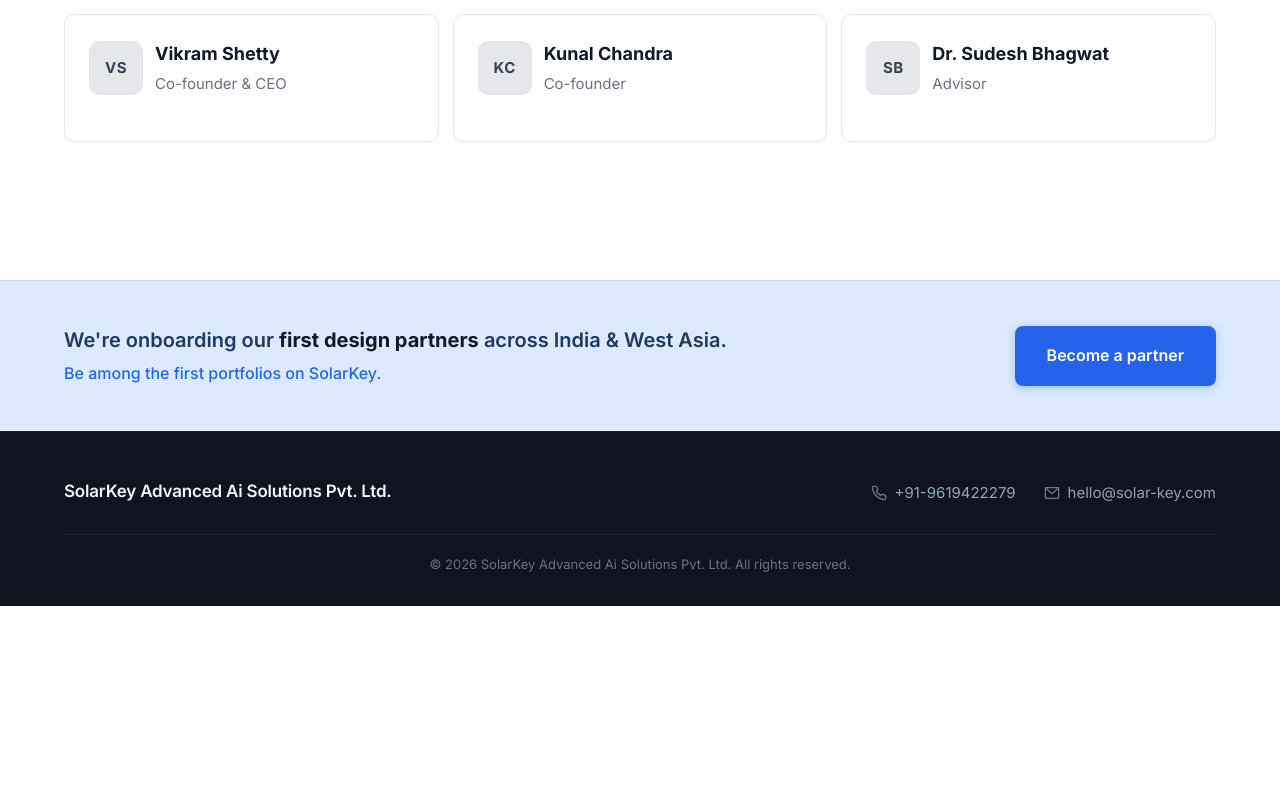
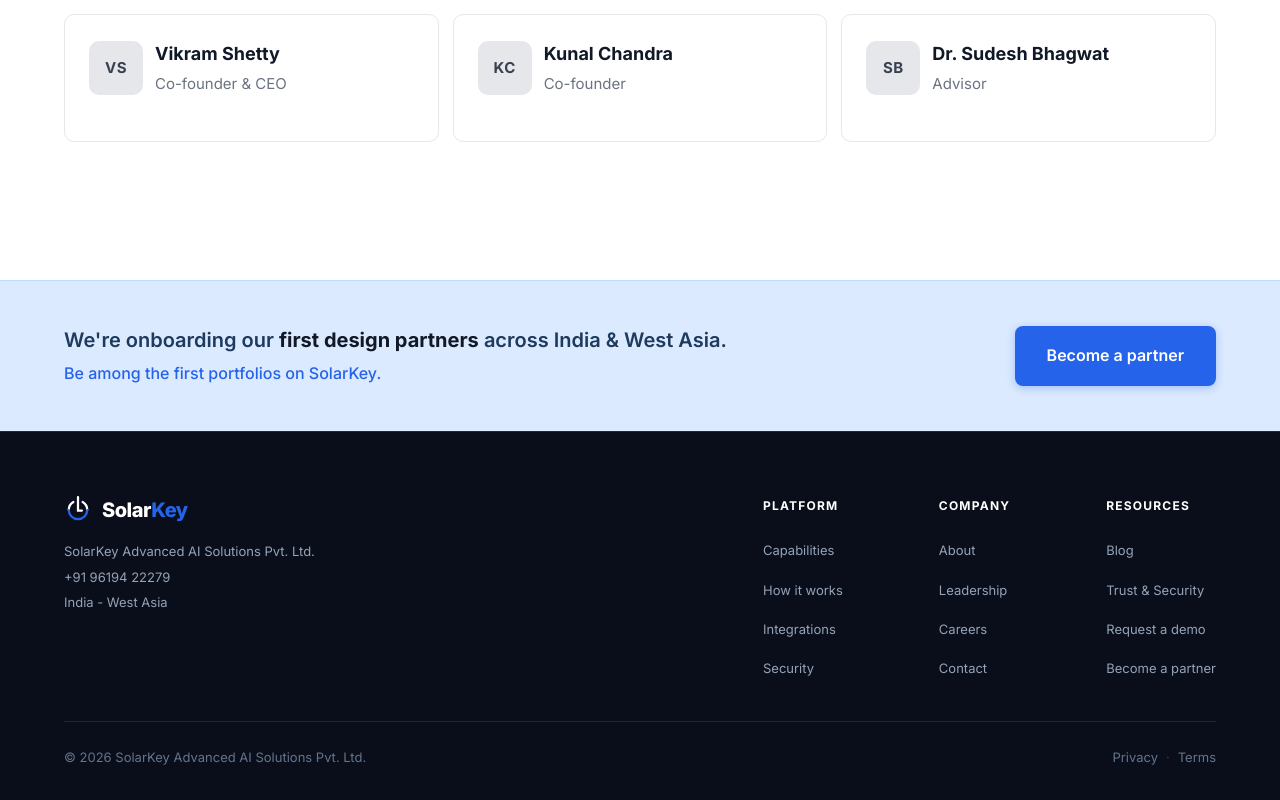
Before and after one commit to shubhamlabade2026/Solar-Key, a Next.js app: page / in a window 1280 px wide. Shown: the part 1673-2473 px from the top of the page. Before the commit the page ends 2279 px from the top, so only its background shows below. Built offline with nearby package versions, Linux system fonts and the light colour scheme.

Commit message:
feat: redesign footer layout to match mockup

```diff
--- a/src/components/Footer.css
+++ b/src/components/Footer.css
@@ -1,120 +1,177 @@
 .site-footer {
-  background: #0f1420;
-  color: #cbd5e1;
-  padding: 48px 0 32px;
-  border-top: 1px solid rgba(255, 255, 255, 0.06);
+  background: #090e1a;
+  color: #94a3b8;
+  padding: 64px 0 32px;
+  border-top: 1px solid #1e293b;
+  width: 100%;
 }
 
 .footer-container {
-  max-width: 1720px;
+  max-width: 1280px;
   margin: 0 auto;
   padding: 0 clamp(24px, 5vw, 64px);
 }
 
-/* ── Top row ── */
-.footer-top {
+/* ── Main grid ── */
+.footer-main-grid {
   display: flex;
   justify-content: space-between;
-  align-items: flex-start;
-  gap: 32px;
+  gap: 48px;
+  flex-wrap: wrap;
+  margin-bottom: 40px;
+}
+
+/* Left Column: Brand & Logo */
+.footer-brand-column {
+  display: flex;
+  flex-direction: column;
+  gap: 18px;
+  min-width: 280px;
+}
+
+.footer-logo {
+  display: flex;
+  align-items: center;
+  gap: 10px;
+  text-decoration: none;
+}
+
+.footer-logo-text {
+  font-size: 20px;
+  font-weight: 800;
+  color: #ffffff;
+  letter-spacing: -0.5px;
+  line-height: 1;
+}
+
+.footer-logo-key {
+  color: #2563EB;
+}
+
+.footer-address-info {
+  display: flex;
+  flex-direction: column;
+  gap: 6px;
+  font-size: 13px;
+  color: #94a3b8;
+  line-height: 1.5;
+}
+
+/* Right Columns: Link lists */
+.footer-links-columns {
+  display: flex;
+  gap: clamp(32px, 8vw, 96px);
   flex-wrap: wrap;
 }
 
-.footer-brand {
-  flex: 1;
-  min-width: 260px;
+.footer-links-col {
+  display: flex;
+  flex-direction: column;
 }
 
-.footer-company-name {
-  font-size: 17px;
-  font-weight: 600;
-  color: #f1f5f9;
-  letter-spacing: -0.2px;
-  line-height: 1.4;
+.footer-links-col h4 {
+  font-size: 12px;
+  font-weight: 700;
+  color: #ffffff;
+  text-transform: uppercase;
+  letter-spacing: 1.2px;
+  margin-bottom: 20px;
 }
 
-.footer-contact {
+.footer-links-col ul {
+  list-style: none;
+  padding: 0;
+  margin: 0;
   display: flex;
-  gap: 28px;
-  align-items: center;
-  flex-wrap: wrap;
+  flex-direction: column;
+  gap: 12px;
 }
 
-.footer-phone,
-.footer-email {
-  display: inline-flex;
-  align-items: center;
-  gap: 8px;
-  font-size: 15px;
+.footer-links-col a {
+  font-size: 13px;
   color: #94a3b8;
   text-decoration: none;
-  transition: color 0.18s;
+  transition: color 0.15s;
 }
 
-.footer-phone:hover,
-.footer-email:hover {
-  color: #3b82f6;
-}
-
-.footer-phone svg,
-.footer-email svg {
-  flex-shrink: 0;
-  opacity: 0.7;
+.footer-links-col a:hover {
+  color: #ffffff;
 }
 
 /* ── Divider ── */
 .footer-divider {
   height: 1px;
-  background: rgba(255, 255, 255, 0.08);
-  margin: 28px 0 20px;
+  background: #1e293b;
+  margin: 32px 0 24px;
 }
 
-/* ── Bottom row ── */
-.footer-bottom {
+/* ── Bottom metadata bar ── */
+.footer-bottom-bar {
   display: flex;
-  justify-content: center;
+  justify-content: space-between;
   align-items: center;
+  flex-wrap: wrap;
+  gap: 16px;
+  font-size: 13px;
+  color: #64748b;
 }
 
 .footer-copyright {
-  font-size: 13px;
-  color: #64748b;
-  text-align: center;
+  text-align: left;
   line-height: 1.5;
 }
 
-/* ── Tablet ── */
-@media (max-width: 1024px) {
-  .site-footer {
-    padding: 40px 0 28px;
+.footer-bottom-links {
+  display: flex;
+  align-items: center;
+  gap: 8px;
+}
+
+.footer-bottom-links a {
+  color: #64748b;
+  text-decoration: none;
+  transition: color 0.15s;
+}
+
+.footer-bottom-links a:hover {
+  color: #94a3b8;
+}
+
+.footer-bottom-links span {
+  color: #334155;
+  user-select: none;
+}
+
+/* ── Tablet & Mobile responsive ── */
+@media (max-width: 968px) {
+  .footer-main-grid {
+    flex-direction: column;
+    gap: 36px;
   }
-  .footer-top {
-    flex-direction: column;
-    gap: 20px;
+  .footer-links-columns {
+    gap: 48px;
   }
 }
 
-/* ── Mobile ── */
 @media (max-width: 640px) {
   .site-footer {
-    padding: 32px 0 24px;
+    padding: 48px 0 24px;
   }
-  .footer-container {
-    padding: 0 20px;
+  .footer-links-columns {
+    display: grid;
+    grid-template-columns: repeat(2, 1fr);
+    gap: 32px;
+    width: 100%;
   }
-  .footer-company-name {
-    font-size: 15px;
-  }
-  .footer-contact {
+  .footer-bottom-bar {
     flex-direction: column;
-    gap: 14px;
     align-items: flex-start;
-  }
-  .footer-phone,
-  .footer-email {
-    font-size: 14px;
-  }
-  .footer-copyright {
-    font-size: 12px;
+    gap: 12px;
   }
 }
+
+@media (max-width: 400px) {
+  .footer-links-columns {
+    grid-template-columns: 1fr;
+  }
+}
--- a/src/components/Footer.jsx
+++ b/src/components/Footer.jsx
@@ -1,43 +1,124 @@
 import React from 'react';
 
+const SolarKeyLogoWhite = ({ size = 28 }) => (
+  <svg
+    width={size}
+    height={size}
+    viewBox="0 0 100 100"
+    fill="none"
+    xmlns="http://www.w3.org/2000/svg"
+    aria-label="SolarKey logo"
+  >
+    {/* ── WHITE top-left arc: 9-o'clock (17,50) → left-gap (33.5,21.4) ── */}
+    <path
+      d="M 17 50 A 33 33 0 0 1 33.5 21.4"
+      stroke="#ffffff"
+      strokeWidth="8"
+      strokeLinecap="round"
+      fill="none"
+    />
+
+    {/* ── WHITE top-right arc: right-gap (66.5,21.4) → 3-o'clock (83,50) ── */}
+    <path
+      d="M 66.5 21.4 A 33 33 0 0 1 83 50"
+      stroke="#ffffff"
+      strokeWidth="8"
+      strokeLinecap="round"
+      fill="none"
+    />
+
+    {/* ── BLUE bottom arc: 3 → 6 → 9 o'clock (two unambiguous 90° arcs) ── */}
+    <path
+      d="M 83 50 A 33 33 0 0 1 50 83 A 33 33 0 0 1 17 50"
+      stroke="#2563EB"
+      strokeWidth="8"
+      strokeLinecap="round"
+      fill="none"
+    />
+
+    {/* ── STEM + SQUARE-BRACKET TERMINAL ── */}
+    <path
+      d="M 50 4 L 50 52 L 64 52"
+      stroke="#ffffff"
+      strokeWidth="8"
+      strokeLinecap="round"
+      strokeLinejoin="miter"
+      fill="none"
+    />
+  </svg>
+);
+
 const Footer = () => {
-  const currentYear = new Date().getFullYear();
-
   return (
     <footer className="site-footer" id="site-footer">
       <div className="footer-container">
 
-        {/* ── Top row: brand + contact ── */}
-        <div className="footer-top">
-          <div className="footer-brand">
-            <p className="footer-company-name">SolarKey Advanced Ai Solutions Pvt. Ltd.</p>
+        {/* ── Main section grid ── */}
+        <div className="footer-main-grid">
+
+          {/* Left Column: Brand Name & Address */}
+          <div className="footer-brand-column">
+            <a href="/" className="footer-logo">
+              <SolarKeyLogoWhite size={28} />
+              <span className="footer-logo-text">
+                Solar<span className="footer-logo-key">Key</span>
+              </span>
+            </a>
+            <div className="footer-address-info">
+              <p>SolarKey Advanced AI Solutions Pvt. Ltd.</p>
+              <p>+91 96194 22279</p>
+              <p>India - West Asia</p>
+            </div>
           </div>
-          <div className="footer-contact">
-            <a href="tel:+919619422279" className="footer-phone" id="footer-phone">
-              <svg width="16" height="16" viewBox="0 0 24 24" fill="none" xmlns="http://www.w3.org/2000/svg" aria-hidden="true">
-                <path d="M22 16.92v3a2 2 0 01-2.18 2 19.79 19.79 0 01-8.63-3.07 19.5 19.5 0 01-6-6A19.79 19.79 0 012.12 4.18 2 2 0 014.11 2h3a2 2 0 012 1.72c.13.81.36 1.6.68 2.35a2 2 0 01-.45 2.11L8.09 9.43a16 16 0 006.49 6.49l1.25-1.25a2 2 0 012.11-.45c.75.32 1.54.55 2.35.68A2 2 0 0122 16.92z"
-                  stroke="currentColor" strokeWidth="2" strokeLinecap="round" strokeLinejoin="round" fill="none"/>
-              </svg>
-              +91-9619422279
-            </a>
-            <a href="mailto:hello@solar-key.com" className="footer-email" id="footer-email">
-              <svg width="16" height="16" viewBox="0 0 24 24" fill="none" xmlns="http://www.w3.org/2000/svg" aria-hidden="true">
-                <rect x="2" y="4" width="20" height="16" rx="2" stroke="currentColor" strokeWidth="2" fill="none"/>
-                <polyline points="2 4 12 13 22 4" stroke="currentColor" strokeWidth="2" strokeLinecap="round" strokeLinejoin="round" fill="none"/>
-              </svg>
-              hello@solar-key.com
-            </a>
+
+          {/* Right Columns: Structured links */}
+          <div className="footer-links-columns">
+            <div className="footer-links-col">
+              <h4>Platform</h4>
+              <ul>
+                <li><a href="/platform">Capabilities</a></li>
+                <li><a href="/platform#how-it-works">How it works</a></li>
+                <li><a href="/integrations">Integrations</a></li>
+                <li><a href="/platform#security">Security</a></li>
+              </ul>
+            </div>
+
+            <div className="footer-links-col">
+              <h4>Company</h4>
+              <ul>
+                <li><a href="/company">About</a></li>
+                <li><a href="/company#leadership">Leadership</a></li>
+                <li><a href="/company#careers">Careers</a></li>
+                <li><a href="/company#contact">Contact</a></li>
+              </ul>
+            </div>
+
+            <div className="footer-links-col">
+              <h4>Resources</h4>
+              <ul>
+                <li><a href="/resources">Blog</a></li>
+                <li><a href="/trust">Trust & Security</a></li>
+                <li><a href="/demo">Request a demo</a></li>
+                <li><a href="/company#partner">Become a partner</a></li>
+              </ul>
+            </div>
           </div>
+
         </div>
 
         {/* ── Divider ── */}
         <div className="footer-divider" />
 
-        {/* ── Bottom row: copyright ── */}
-        <div className="footer-bottom">
+        {/* ── Bottom metadata bar ── */}
+        <div className="footer-bottom-bar">
           <p className="footer-copyright">
-            © {currentYear} SolarKey Advanced Ai Solutions Pvt. Ltd. All rights reserved.
+            © 2026 SolarKey Advanced AI Solutions Pvt. Ltd.
           </p>
+          <div className="footer-bottom-links">
+            <a href="/privacy">Privacy</a>
+            <span>·</span>
+            <a href="/terms">Terms</a>
+          </div>
         </div>
 
       </div>
```
